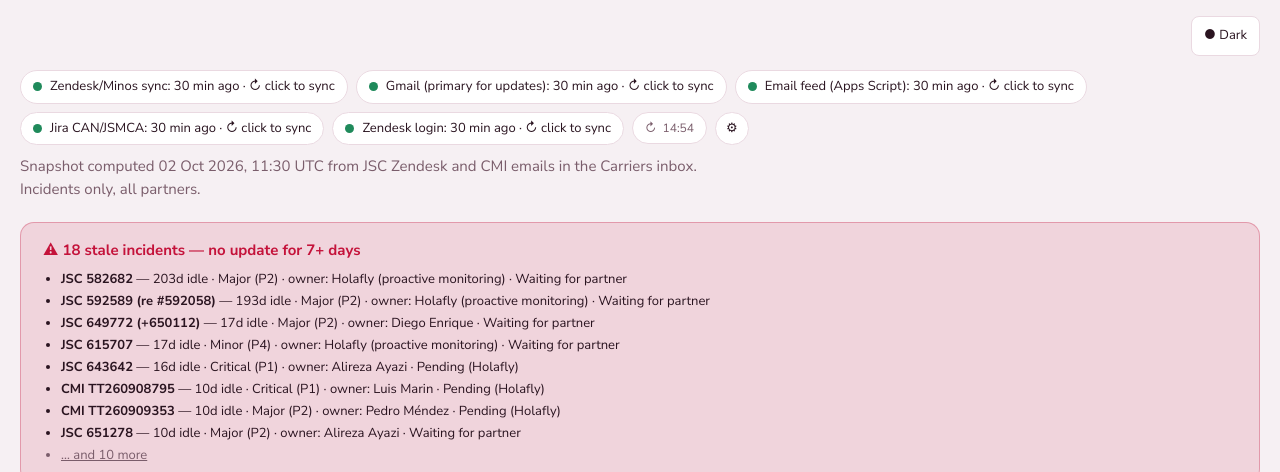
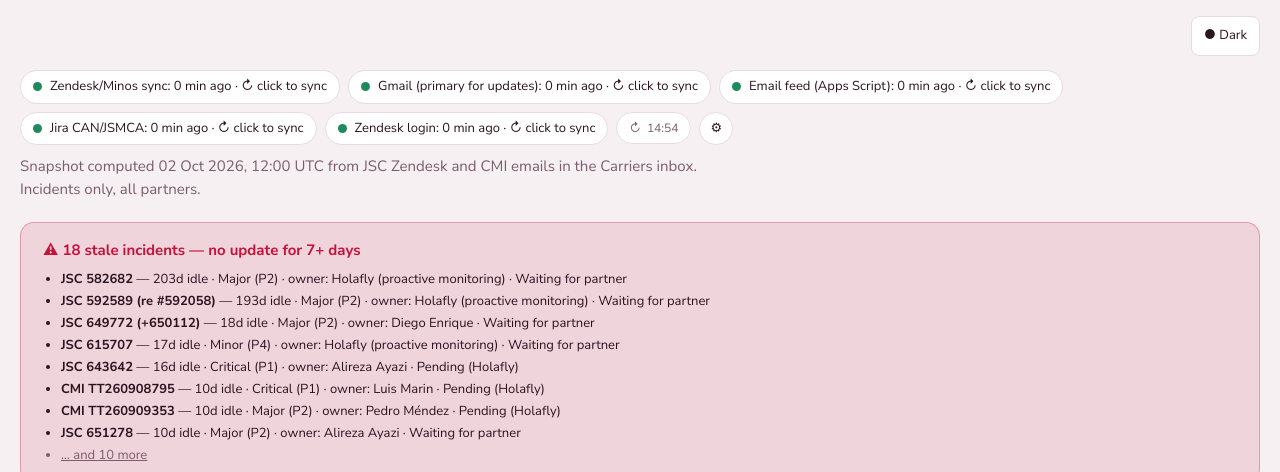
Before and after one commit to shaikhabul-arch/incident-dashboard, a plain HTML site: page index.html in a window 1280 px wide. Shown: the part 364-836 px from the top of the page. Drawn offline with Linux system fonts and the light colour scheme.

Commit message:
Auto-refresh 2026-10-02 12:00 UTC

```diff
--- a/index.html
+++ b/index.html
@@ -464,7 +464,7 @@
 </div>
 
 <script>
-const SNAPSHOT = "2026-10-02T11:30:00Z";  // Gmail read time (Zendesk/Minos sync 03:30 UTC)  // Zendesk/Minos sync time
+const SNAPSHOT = "2026-10-02T12:00:00Z";  // Gmail read time (Zendesk/Minos sync 03:30 UTC)  // Zendesk/Minos sync time
 const GROUPS = {
   A:"No update 7+ days",
   B:"Waiting on Holafly",
@@ -895,7 +895,7 @@
 function refreshTopScroll(){ document.querySelectorAll(".tbl,.tbl2").forEach(b=>{ addTopScroll(b); b._sizeTop && b._sizeTop(); }); }
 
 // ---------- #4 data freshness ----------
-const SOURCES = [{"name": "Zendesk/Minos sync", "at": "2026-10-02T11:30:10.253955+00:00", "warnH": 24, "badH": 36, "note": "Session expired: run with --login and sign in again."}, {"name": "Gmail (primary for updates)", "at": "2026-10-02T11:30:11Z", "warnH": 12, "badH": 24, "note": "partner mailboxes read by Claude"}, {"name": "Email feed (Apps Script)", "at": "2026-10-02T11:30:11Z", "warnH": 1, "badH": 6, "note": "every 10 min"}, {"name": "Jira CAN/JSMCA", "at": "2026-10-02T11:30:11Z", "warnH": 24, "badH": 48, "note": "read at last build"}, {"name": "Zendesk login", "at": "2026-10-02T11:30:10.253955+00:00", "warnH": 24, "badH": 48, "note": "state LOGIN_REQUIRED", "login": true}];
+const SOURCES = [{"name": "Zendesk/Minos sync", "at": "2026-10-02T12:00:10.861021+00:00", "warnH": 24, "badH": 36, "note": "Session expired: run with --login and sign in again."}, {"name": "Gmail (primary for updates)", "at": "2026-10-02T12:00:12Z", "warnH": 12, "badH": 24, "note": "partner mailboxes read by Claude"}, {"name": "Email feed (Apps Script)", "at": "2026-10-02T12:00:12Z", "warnH": 1, "badH": 6, "note": "every 10 min"}, {"name": "Jira CAN/JSMCA", "at": "2026-10-02T12:00:12Z", "warnH": 24, "badH": 48, "note": "read at last build"}, {"name": "Zendesk login", "at": "2026-10-02T12:00:10.861021+00:00", "warnH": 24, "badH": 48, "note": "state LOGIN_REQUIRED", "login": true}];
 function syncCred(k){try{return localStorage.getItem("icc.sync."+k)||"";}catch(_){return "";}}
 function syncCredSet(k,v){try{localStorage.setItem("icc.sync."+k,v);}catch(_){}}
 const SYNC_INTERVAL=15*60*1000;
```
